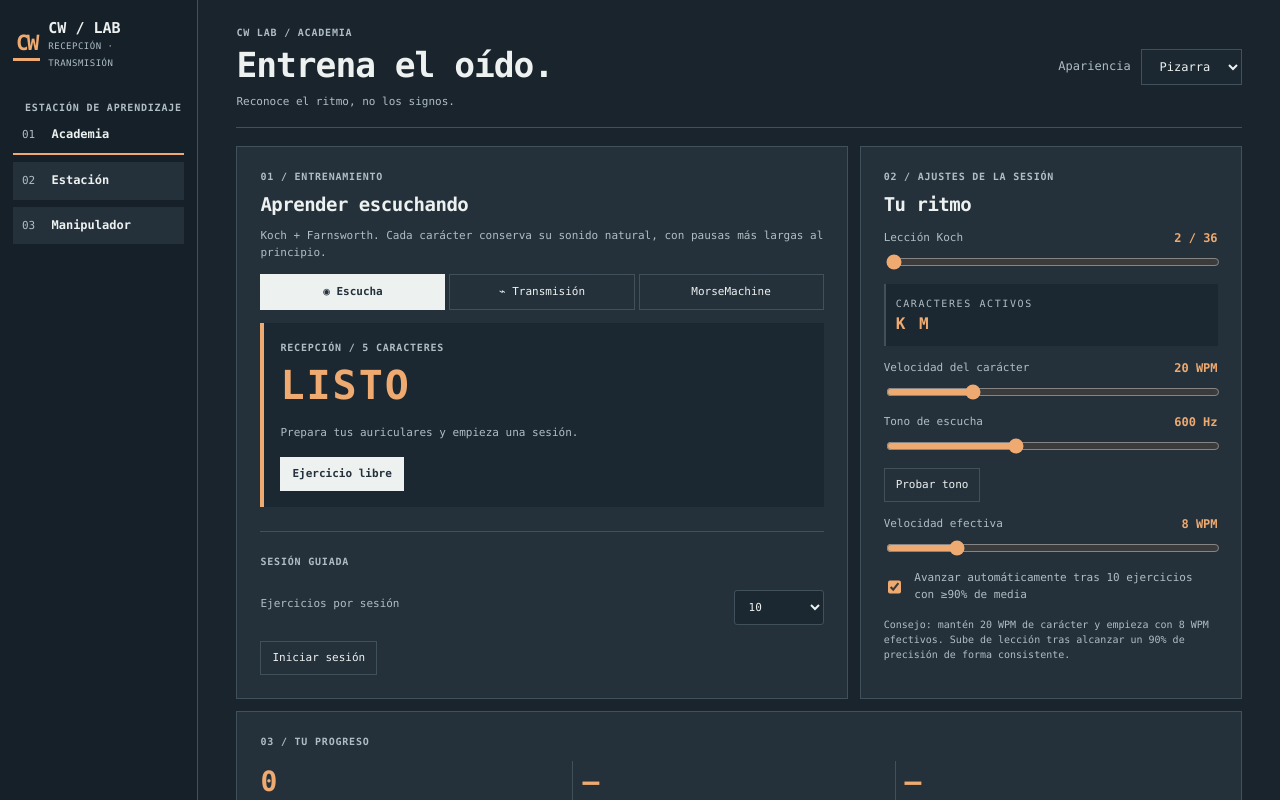
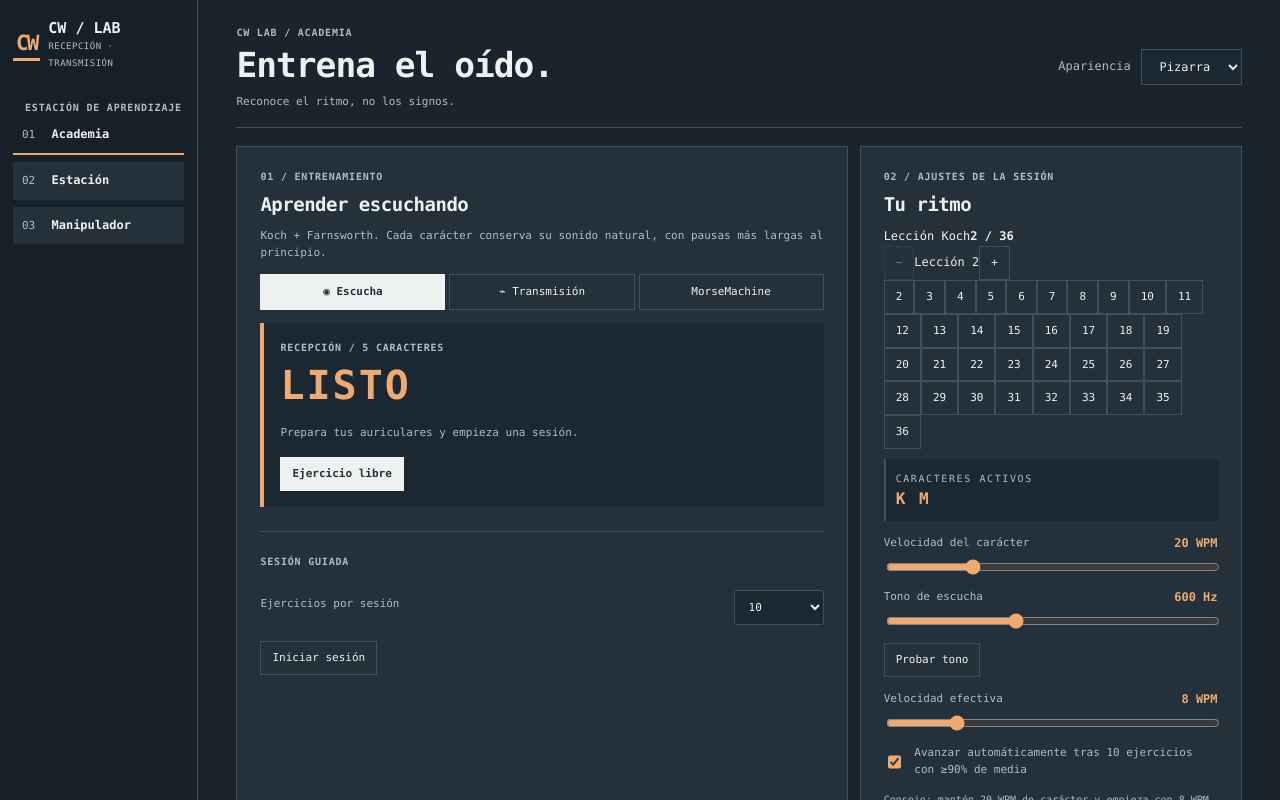
Before and after one commit to dgarcoe/CWSimulator, a React (Vite) app: page / in a window 1280 px wide. Shown: the top 800 px of the page. Built offline with nearby package versions, Linux system fonts and the light colour scheme.

Commit message:
Replace Koch lesson slider with one-click stepper and lesson grid

```diff
--- a/src/main.tsx
+++ b/src/main.tsx
@@ -211,7 +211,7 @@ function App(){
      {trainingMode!=='machine'&&<div className="guided-session"><div className="panel-kicker">SESIÓN GUIADA</div><label>Ejercicios por sesión <select value={sessionSize} onChange={e=>setSessionSize(+e.target.value)}><option value={5}>5</option><option value={10}>10</option><option value={20}>20</option></select></label><div className="row"><button onClick={startSession}>Iniciar sesión</button>{sessionRemaining>0&&<button onClick={()=>setSessionRemaining(0)}>Terminar sesión</button>}</div>{sessionRemaining>0&&<p role="status">Quedan {sessionRemaining} ejercicios. Después de comprobar cada respuesta, pulsa «Siguiente grupo».</p>}{sessionScores.length>0&&<p>Sesión: {sessionScores.length} completados · {Math.round(sessionScores.reduce((a,b)=>a+b,0)/sessionScores.length)}% de precisión media{sessionRemaining===0?' · Finalizada':''}</p>}</div>}
     </section>
     <section className="panel settings-panel"><div className="panel-kicker">02 / AJUSTES DE LA SESIÓN</div><h2>Tu ritmo</h2>
-     <label>Lección Koch <b>{lesson} / {KOCH.length}</b><input type="range" min="2" max={KOCH.length} value={lesson} onChange={e=>setLesson(+e.target.value)}/></label>
+     <div className="koch-picker"><div className="koch-picker-head"><span>Lección Koch</span><strong>{lesson} / {KOCH.length}</strong></div><div className="koch-stepper"><button type="button" aria-label="Lección anterior" disabled={lesson<=2} onClick={()=>setLesson(p=>Math.max(2,p-1))}>−</button><span>Lección {lesson}</span><button type="button" aria-label="Lección siguiente" disabled={lesson>=KOCH.length} onClick={()=>setLesson(p=>Math.min(KOCH.length,p+1))}>+</button></div><div className="koch-quick" aria-label="Seleccionar lección Koch">{Array.from({length:KOCH.length-1},(_,i)=>i+2).map(n=><button type="button" key={n} className={lesson===n?"active":""} aria-label={"Ir a lección "+n} aria-pressed={lesson===n} title={"Lección "+n+" · "+KOCH[n-1]} onClick={()=>setLesson(n)}>{n}</button>)}</div></div>
      <p className="character-set">CARACTERES ACTIVOS<br/><strong>{KOCH.slice(0,lesson).split('').join('  ')}</strong></p>
      <label>Velocidad del carácter <b>{trainingWpm} WPM</b><input type="range" min="15" max="35" value={trainingWpm} onChange={e=>setTrainingWpm(+e.target.value)}/></label>
      <label>Tono de escucha <b>{trainingTone} Hz</b><input type="range" min="350" max="1000" step="25" value={trainingTone} onChange={e=>setTrainingTone(+e.target.value)}/></label><button onClick={()=>{void initAudio().then(()=>{stopStation();rxPlayback.current=playCw(audio.current!,'VVV',trainingWpm,trainingTone,volumeRef.current,effectiveWpm);setRxPlaying(true);rxTimeout.current=window.setTimeout(()=>setRxPlaying(false),(rxPlayback.current!.duration+.15)*1000)})}}>Probar tono</button><label>Velocidad efectiva <b>{Math.min(effectiveWpm,trainingWpm)} WPM</b><input type="range" min="5" max={trainingWpm} value={Math.min(effectiveWpm,trainingWpm)} onChange={e=>setEffectiveWpm(+e.target.value)}/></label>
```
